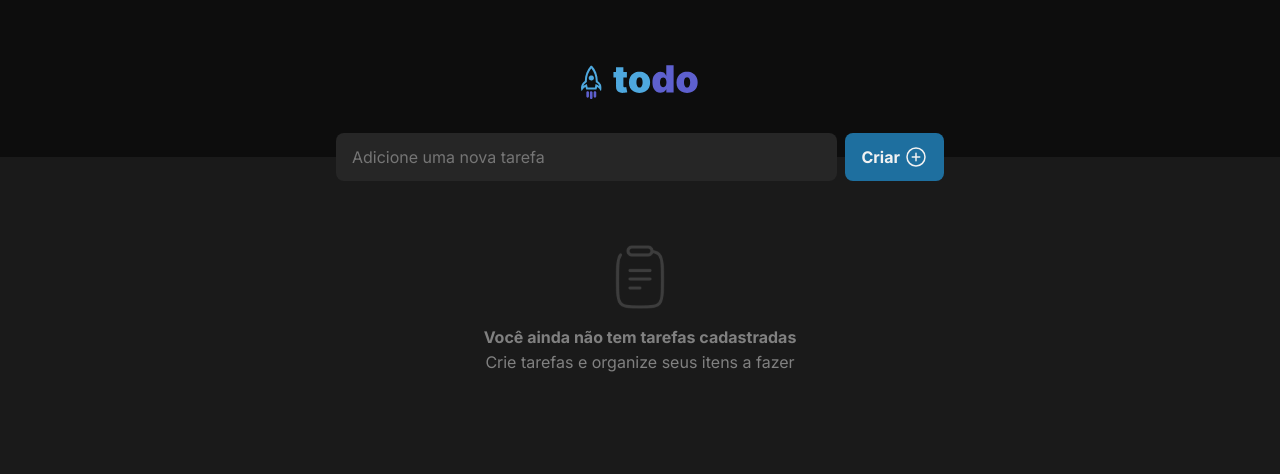
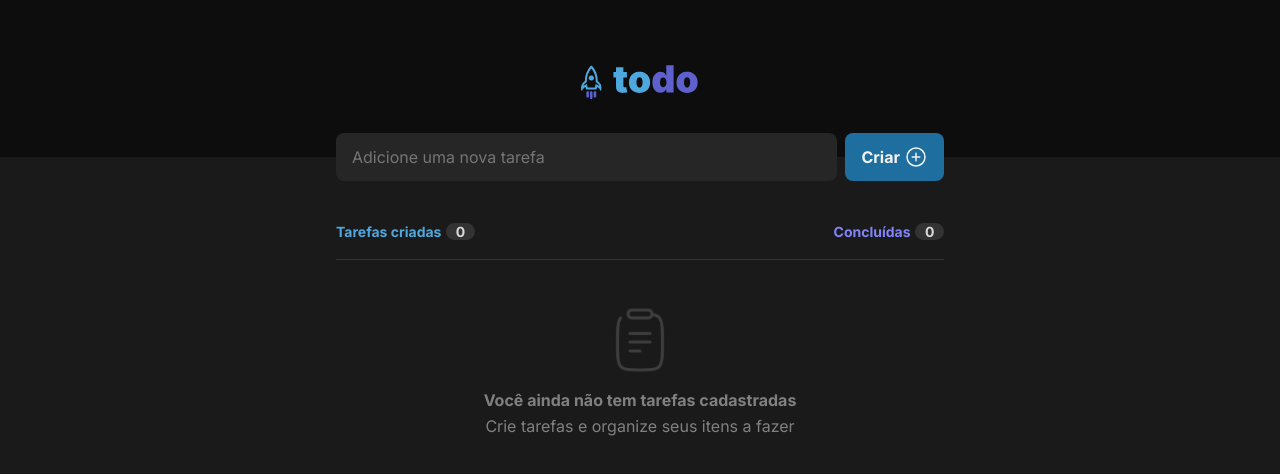
Before and after one commit to rafaalberto/todo-list, a React (Vite) app: page / in a window 1280 px wide. Shown: the top 474 px of the page. Built offline with nearby package versions, Linux system fonts and the light colour scheme.

Commit message:
insert info task elements

```diff
--- a/src/components/Tasks.module.css
+++ b/src/components/Tasks.module.css
@@ -1,8 +1,46 @@
+.tasks {
+    border-radius: 8px;
+    margin-top: 2.5rem;
+}
+
+.infoTask {
+    display: flex;
+    flex: 1;
+    align-items: center;
+    justify-content: space-between;
+}
+
+.infoTask aside:first-child {
+    color: var(--blue);
+}
+
+.infoTask aside:last-child {
+    color: var(--purple);
+}
+
+.infoTask aside strong {
+    font-size: 0.875rem;
+    line-height: 1.6;
+    margin-right: 0.3rem;
+}
+
+.infoTask aside span {
+    background: var(--gray-400);
+    color: var(--gray-200);
+    font-size: 0.875rem;
+    line-height: 1.6;
+    border-radius: 16px;
+    font-weight: bold;
+    padding: 0 0.6rem;
+}
+
 .emptyTask {
     display: flex;
     flex-direction: column;
     align-items: center;
-    margin-top: 3rem;
+    margin-top: 1rem;
+    border-top: 1px solid var(--gray-400);
+    padding: 2rem;
 }
 
 .emptyTask img {
--- a/src/components/Tasks.tsx
+++ b/src/components/Tasks.tsx
@@ -3,10 +3,22 @@ import styles from './Tasks.module.css'
 
 export function Tasks() {
     return (
-        <div className={styles.emptyTask}>
-            <img src={list} alt="Empty List Icon" />
-            <strong>Você ainda não tem tarefas cadastradas</strong>
-            <span>Crie tarefas e organize seus itens a fazer</span>
-        </div>
+        <article className={styles.tasks}>
+            <header className={styles.infoTask}>
+                <aside>
+                    <strong>Tarefas criadas</strong>
+                    <span>0</span>
+                </aside>
+                <aside>
+                    <strong>Concluídas</strong>
+                    <span>0</span>
+                </aside>
+            </header>
+            <div className={styles.emptyTask}>
+                <img src={list} alt="Empty List Icon" />
+                <strong>Você ainda não tem tarefas cadastradas</strong>
+                <span>Crie tarefas e organize seus itens a fazer</span>
+            </div>
+        </article>
     )
 }
```
